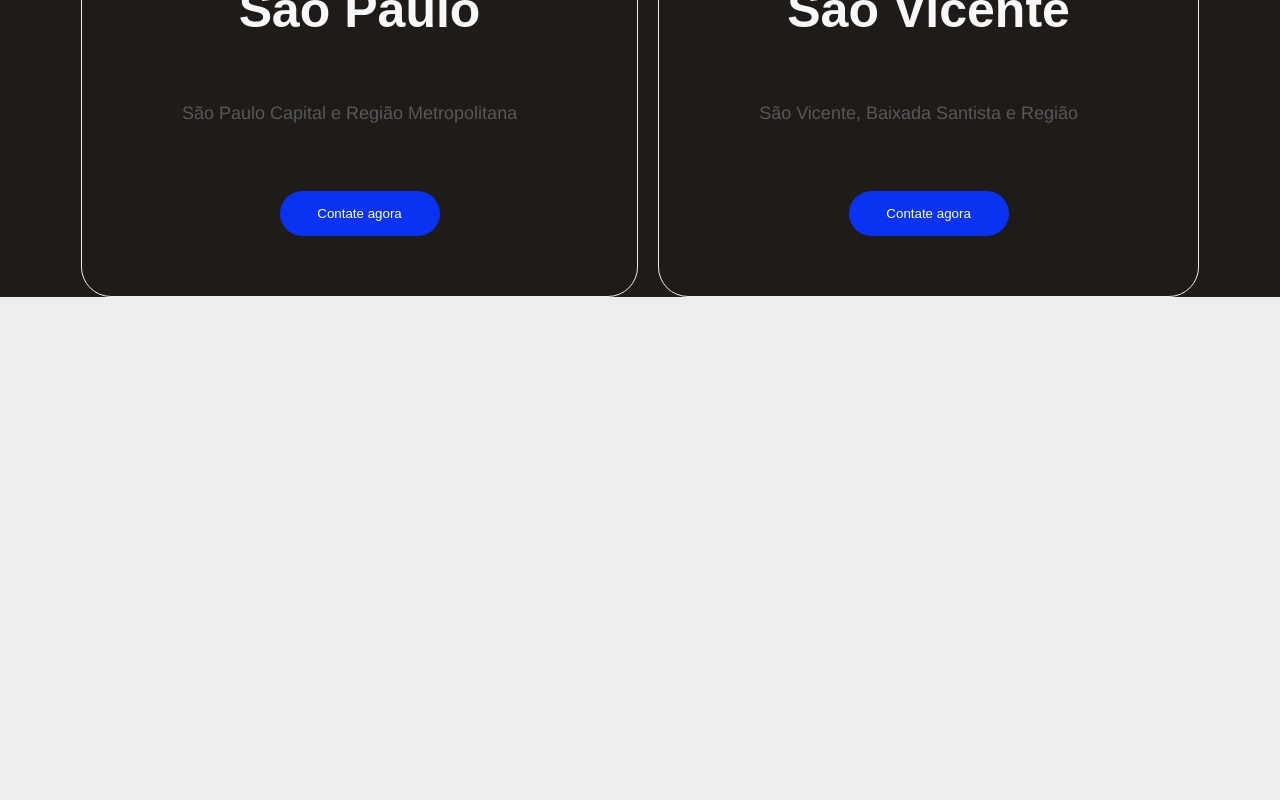
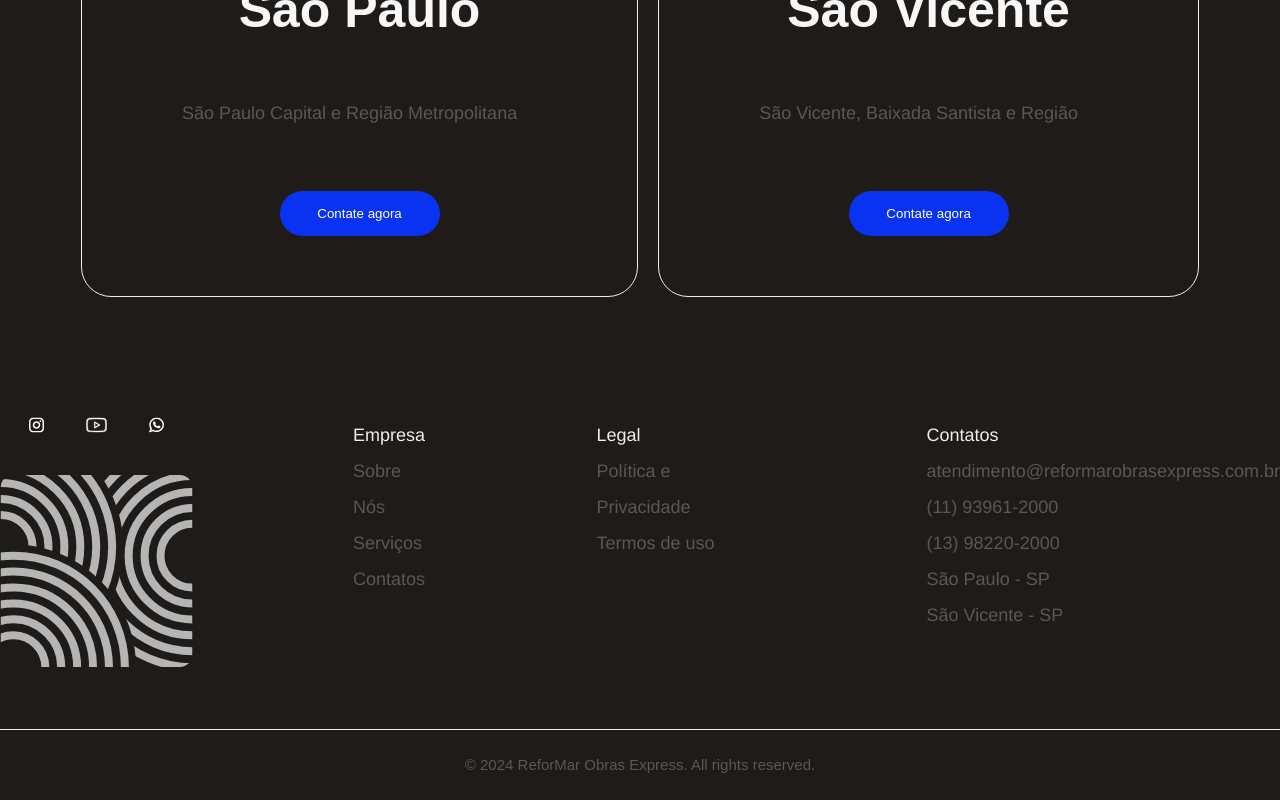
Before and after one commit to lucastdcs/ReforMar, a React (Vite) app: page / in a window 1280 px wide. Shown: the part 11161-11961 px from the top of the page. Before the commit the page ends 11458 px from the top, so only its background shows below. Built offline with nearby package versions, Linux system fonts and the light colour scheme.

Commit message:
Created Footer

```diff
--- /dev/null
+++ b/src/Components/Footer/Footer.jsx
@@ -0,0 +1,82 @@
+import React from "react";
+import { StyledContainer, Legal } from "./Footer.styled";
+import instagram from "../../assets/icons/instagram.svg";
+import whatsapp from "../../assets/icons/whatsapp.svg";
+import youtube from "../../assets/icons/youtube.svg";
+import logo from "../../assets/icons/logo-simbolo.svg";
+import { Text } from "../../assets/styles/typography.styled";
+
+const Footer = () => {
+  return (
+    <>
+      <StyledContainer>
+        <div className="wrapper">
+          <div className="socials_wrapper">
+            <span>
+              <a href="">
+                <img src={instagram} alt="" />
+              </a>
+              <a href="">
+                <img src={youtube} alt="" />
+              </a>
+              <a href="">
+                <img src={whatsapp} alt="" />
+              </a>
+            </span>
+            <img src={logo} alt="" />
+          </div>
+          <ul>
+            <li className="list_title">
+              <Text>Empresa</Text>
+            </li>
+            <li>
+              <Text>Sobre Nós</Text>
+            </li>
+            <li>
+              <Text>Serviços</Text>
+            </li>
+            <li>
+              <Text>Contatos</Text>
+            </li>
+          </ul>
+          <ul>
+            <li className="list_title">
+              <Text>Legal</Text>
+            </li>
+            <li>
+              <Text>Política e Privacidade</Text>
+            </li>
+            <li>
+              <Text>Termos de uso</Text>
+            </li>
+          </ul>
+          <ul>
+            <li className="list_title">
+              <Text>Contatos</Text>
+            </li>
+            <li>
+              <Text>atendimento@reformarobrasexpress.com.br</Text>
+            </li>
+            <li>
+              <Text>(11) 93961-2000</Text>
+            </li>
+            <li>
+              <Text>(13) 98220-2000</Text>
+            </li>
+            <li>
+              <Text>São Paulo - SP</Text>
+            </li>
+            <li>
+              <Text>São Vicente - SP</Text>
+            </li>
+          </ul>
+        </div>
+      </StyledContainer>
+      <Legal>
+        <Text>© 2024 ReforMar Obras Express. All rights reserved.</Text>
+      </Legal>
+    </>
+  );
+};
+
+export default Footer;
--- /dev/null
+++ b/src/Components/Footer/Footer.styled.js
@@ -0,0 +1,60 @@
+import styled from "styled-components";
+
+export const StyledContainer = styled.footer`
+    width: 100vw;
+    background-color: var(--black);
+    padding-top: 12rem;
+    padding-bottom: 6rem;
+
+    .wrapper {
+        margin: auto;
+        width: fit-content;
+        display: flex;
+        justify-content: space-between;
+        align-items: start;
+        gap: 16rem;
+    }
+    .socials_wrapper span {
+      width: 70%;
+      display: flex;
+      justify-content: space-between;
+      margin: auto;
+      margin-bottom: 4rem;
+    }
+
+    .socials_wrapper {
+        width: fit-content;
+    }
+
+    ul li {
+        list-style: none;
+        cursor: pointer;
+    }
+
+    ul {
+
+        color: var(--grey);
+    }
+
+    .list_title{
+        color: var(--off-white);
+    }
+
+`;
+
+export const Legal = styled.div`
+    width: 100vw;
+    /* display: flex;
+    justify-content: space-between; */
+    background-color: var(--black);
+    padding: 2rem;
+    text-align: center;
+
+
+    border-top: 1px solid var(--off-white);
+    p {
+        font-family: var(--font-family-grifter);
+        font-size: 1.5rem;
+        color: var(--grey);
+    }
+`;
--- a/src/Pages/Início.jsx
+++ b/src/Pages/Início.jsx
@@ -26,6 +26,7 @@ import Colaborate from "../assets/icons/values_collaborate.svg";
 import Customer from "../assets/icons/values_customer.svg";
 import Learning from "../assets/icons/values_learning.svg";
 import Quality from "../assets/icons/values_quality.svg";
+import Footer from "../Components/Footer/Footer.jsx";
 
 const Inicio = () => {
   const StyledContainer = styled.section`
@@ -386,6 +387,7 @@ const Inicio = () => {
         <Button texto="Entre em contato"/>
       </StyledContainer7>
       <ContactUs/>
+      <Footer/>
     </>
   );
 };
```
Also changed, not shown: src/assets/icons/logo-simbolo.svg (added).
